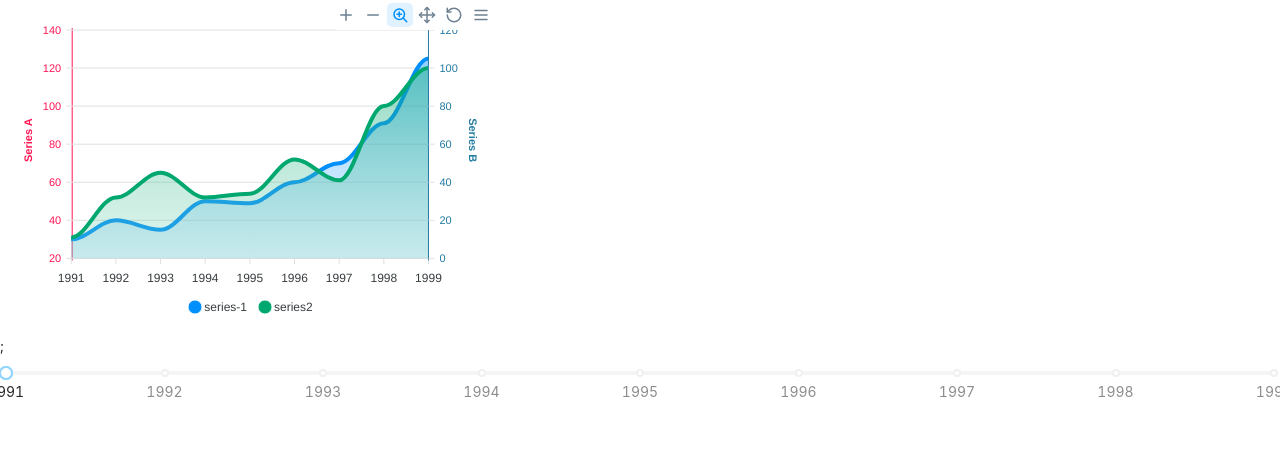
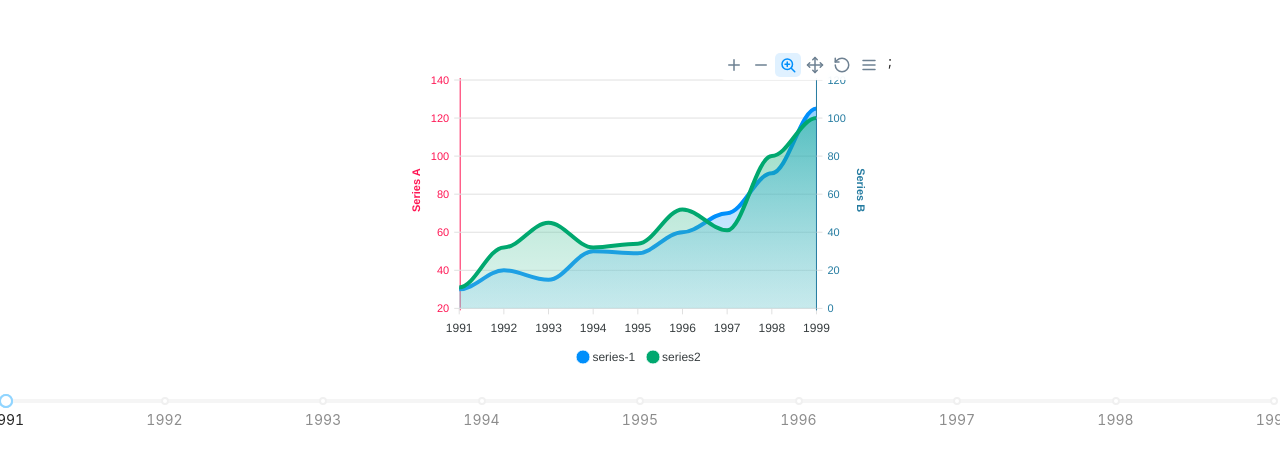
Before and after one commit to hyoni0817/NextJs-UI-Practice, a Next.js app: page /weeklyChart in a window 1280 px wide. Shown: the top 464 px of the page. Built offline with nearby package versions, Linux system fonts and the light colour scheme.

Commit message:
Feat: 그래프가 중앙에 정렬되게 구현

```diff
--- a/src/pages/weeklyChart.tsx
+++ b/src/pages/weeklyChart.tsx
@@ -1,7 +1,15 @@
 import React, { useState } from 'react';
+import styled from 'styled-components';
 import dynamic from 'next/dynamic';
 import { Slider, Switch } from 'antd';
 import type { SliderMarks } from 'antd/es/slider';
+
+const FlexBox = styled.div`
+  display: flex;
+  width: 100%;
+  justify-content: center;
+  margin-top: 50px;
+`;
 
 const ReactApexChart = dynamic(() => import('react-apexcharts'), { ssr: false });
 
@@ -91,7 +99,9 @@ const WeeklyChart = () => {
 
   return (
     <>
-      <ReactApexChart type="area" options={data.options} series={data.series} width={500} height={320} />;
+      <FlexBox>
+        <ReactApexChart type="area" options={data.options} series={data.series} width={500} height={320} />;
+      </FlexBox>
       <Slider marks={marks} range step={1} min={1991} max={1999} onChange={handleChangeSlider} />
     </>
   );
```
